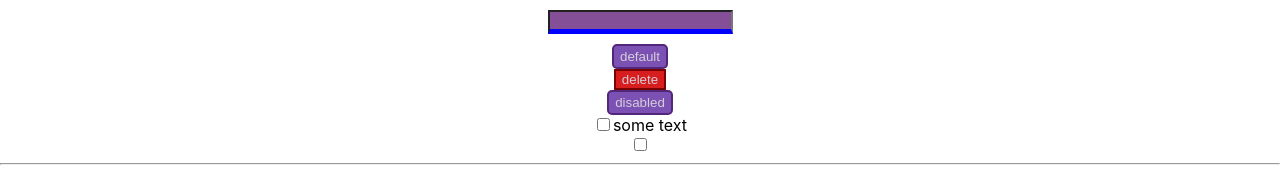
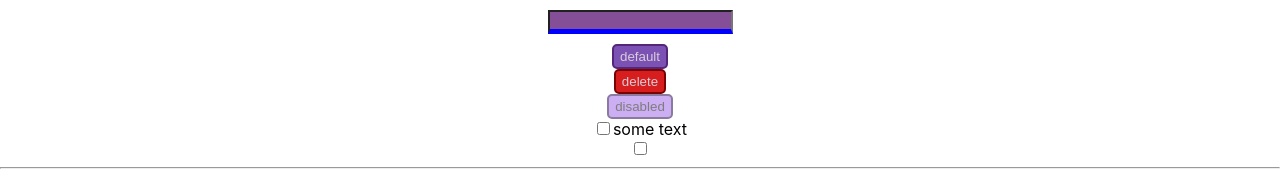
Before and after one commit to Evgeniy-92/homework-IT-Incubator, a React (Create React App) app: page /#/pre-junior in a window 1280 px wide. Shown: the part 579-750 px from the top of the page. Built offline with nearby package versions, Linux system fonts and the light colour scheme.

Commit message:
ninth homework second variant

```diff
--- a/src/p2-homeworks/h4/common/c2-SuperButton/SuperButton.module.css
+++ b/src/p2-homeworks/h4/common/c2-SuperButton/SuperButton.module.css
@@ -17,8 +17,19 @@
     border: 2px solid #790202;
     color: #d6cdd9;
     cursor: pointer;
+    border-radius: 5px;
+    height: 25px;
 }
 .red:hover {
     background: #9e1515;
     transition: all 0.3s ease 0s;
 }
+
+.disabled {
+    background-color: #ccaef3;
+    border: 2px solid #8a7aa0;
+    color: #7f7c7f;
+    cursor: pointer;
+    border-radius: 5px;
+    height: 25px;
+}
--- a/src/p2-homeworks/h4/common/c2-SuperButton/SuperButton.tsx
+++ b/src/p2-homeworks/h4/common/c2-SuperButton/SuperButton.tsx
@@ -6,15 +6,17 @@ type DefaultButtonPropsType = DetailedHTMLProps<ButtonHTMLAttributes<HTMLButtonE
 
 type SuperButtonPropsType = DefaultButtonPropsType & {
     red?: boolean
+    disabled?: boolean
 }
 
 const SuperButton: React.FC<SuperButtonPropsType> = (
     {
-        red, className,
+        red, className, disabled,
         ...restProps// все остальные пропсы попадут в объект restProps, там же будет children
     }
 ) => {
-    const finalClassName = `${red ? s.red : s.default} ${className}`
+    const defaultOrRed = `${red ? s.red : s.default} ${className}`
+    const finalClassName = disabled ? s.disabled : defaultOrRed
 
     return (
         <button
```
